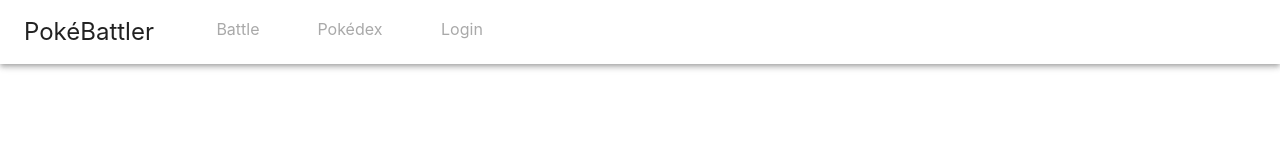
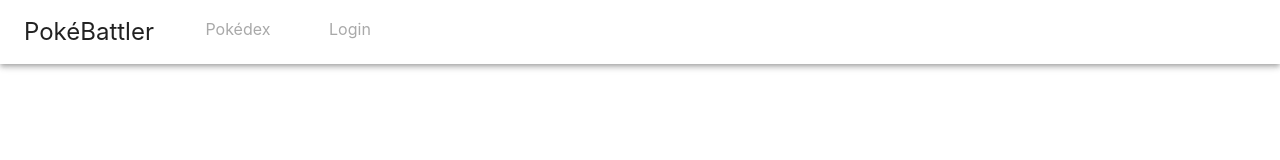
Before and after one commit to eliastooloee/pokemon-battler-frontend, a React (Create React App) app: page / in a window 1280 px wide. Shown: the top 160 px of the page. Built offline with nearby package versions, Linux system fonts and the light colour scheme.

Commit message:
remove battle button from navbar

```diff
--- a/src/components/NavBar.js
+++ b/src/components/NavBar.js
@@ -10,7 +10,7 @@ const link = {
     padding: '12px',
     margin: '0 6px 6px',
     textDecoration: 'none',
-    color: 'darkgrey',
+    color: 'darkgrey'
 }
 
 const useStyles = makeStyles(theme => ({
@@ -40,7 +40,6 @@ export default function NavBar(props) {
                     <IconButton edge="start" className={classes.menuButton} color="inherit" aria-label="menu">
                         PokéBattler
                     </IconButton>
-                    <NavLink to="/battle" exact style={link} activeStyle={active}>Battle</NavLink>
                     <NavLink to="/pokedex" exact style={link} activeStyle={active}>Pokédex</NavLink>
                     <NavLink to="/login" exact style={link} activeStyle={active} onClick={props.logout}>{props.loggedIn ? "Logout" : "Login"}</NavLink>
                 </Toolbar>
```
